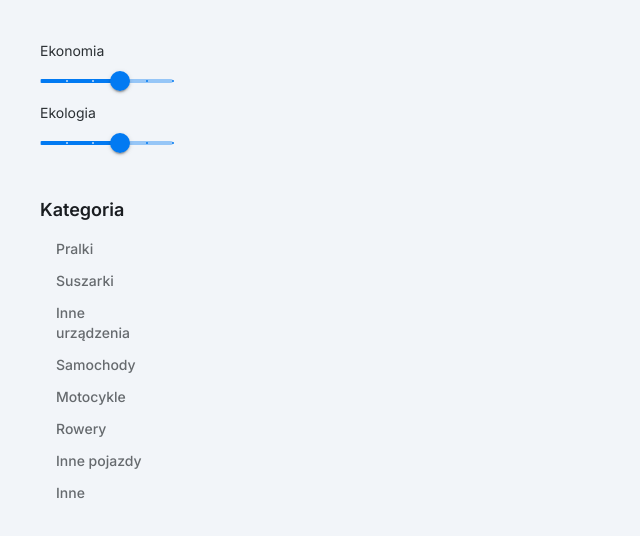
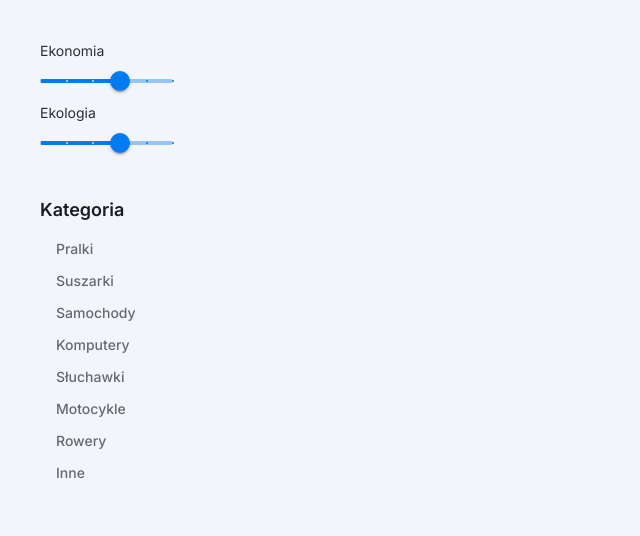
Before and after one commit to Szyplc/Hackathon, a React (Vite) app in the folder frontend/: page / in a window 1280 px wide. Shown: the top 536 px of the page, without its empty margins (0-640 px from the left). Built offline with nearby package versions, Linux system fonts and the light colour scheme.

Commit message:
change categories

```diff
--- a/frontend/src/components/Sidebar.tsx
+++ b/frontend/src/components/Sidebar.tsx
@@ -13,11 +13,11 @@ function Sidebar({
     const arr_of_category = [
         "Pralki",
         "Suszarki",
-        "Inne urządzenia",
         "Samochody",
+        "Komputery",
+        "Słuchawki",
         "Motocykle",
         "Rowery",
-        "Inne pojazdy",
         "Inne",
     ];
 
--- a/frontend/src/product/product.ts
+++ b/frontend/src/product/product.ts
@@ -82,7 +82,7 @@ export const calculateCostScore = (product: Product): number => {
   }
 
   if (product.lifeSpan !== undefined) {
-    score -= product.price / 10 * product.lifeSpan;
+    score -= product.price / product.lifeSpan;
   }
 
   //return Math.max(0, Math.min(100, score));
```
